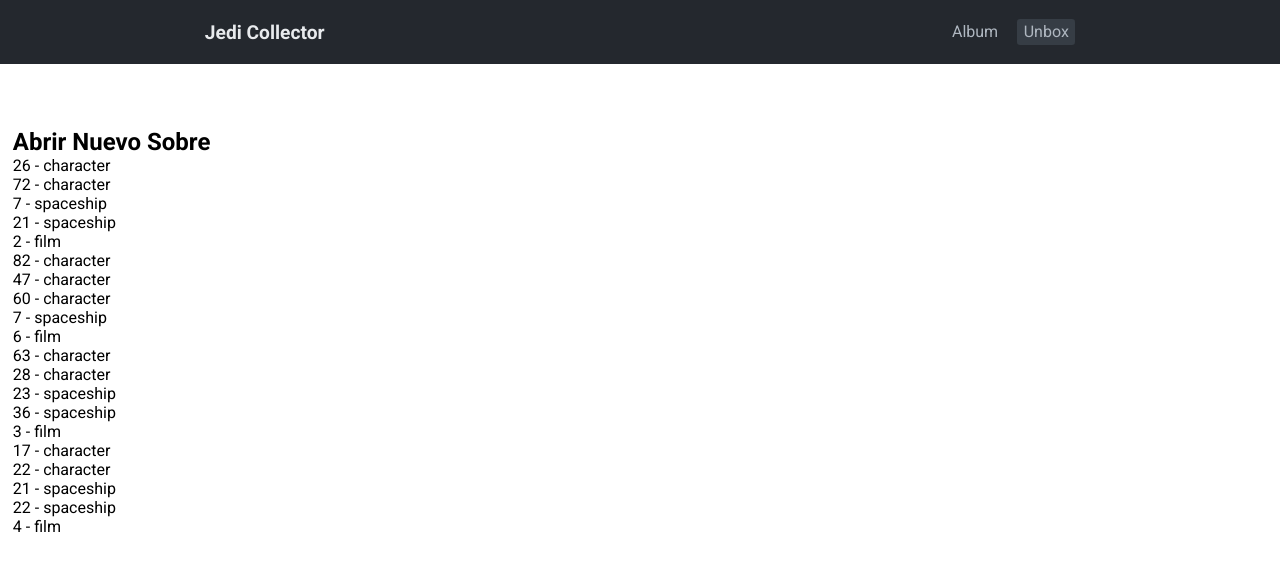
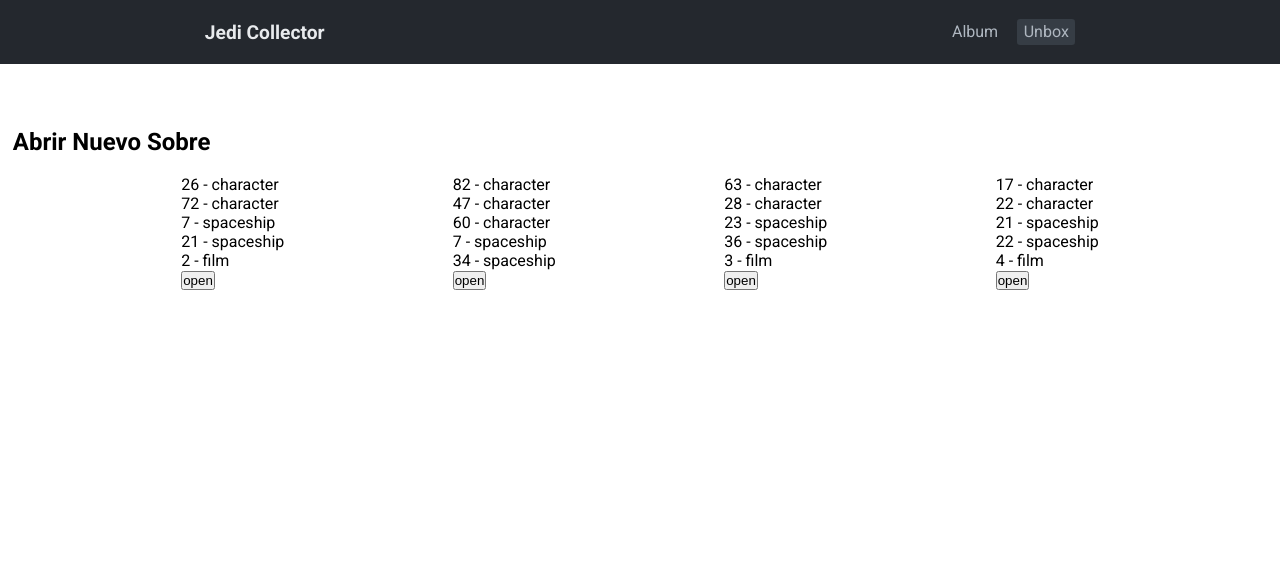
Before and after one commit to codentide/star-wars-card-collector, a React (Vite) app: page /unbox in a window 1280 px wide. Shown: the top 570 px of the page. Built offline with nearby package versions, Linux system fonts and the light colour scheme; no server answers.

Commit message:
Fix: Adding retries in getStickerFromApi to avoid some SWAPI holes

```diff
--- a/src/components/album/SecretPack/SecretPack.tsx
+++ b/src/components/album/SecretPack/SecretPack.tsx
@@ -1,11 +1,15 @@
 import { useState } from 'react'
 import type { SecretPack as SecretPackType } from '../../../types/album.types'
+import { useAlbumActions } from '../../../stores/album.store'
 
 interface Props {
+  index: number
   data: SecretPackType
 }
 
-export const SecretPack = ({ data }: Props) => {
+export const SecretPack = ({ index, data }: Props) => {
+  const { openSecretPack } = useAlbumActions()
+
   // 1. Clickear
   // 2. Traer los elementos segun cada objeto del array (SecretSticker)
   // 3. Loading llamativo mientras trae la data
@@ -18,10 +22,13 @@ export const SecretPack = ({ data }: Props) => {
   return (
     <article className="secret-pack">
       {data.map((sticker, index) => (
-        <p key={index}>
-          {sticker.id} - {sticker.category}
-        </p>
+        <div key={index}>
+          <p>
+            {sticker.id} - {sticker.category}
+          </p>
+        </div>
       ))}
+      <button onClick={() => openSecretPack(index)}>open</button>
     </article>
   )
 }
--- a/src/components/album/SecretPackList/SecretPackList.tsx
+++ b/src/components/album/SecretPackList/SecretPackList.tsx
@@ -1,5 +1,6 @@
 import type { SecretPack as SecretPackType } from '../../../types/album.types'
 import { SecretPack } from '../SecretPack/SecretPack'
+import './secret-pack-list.scss'
 
 interface Props {
   data: SecretPackType[]
@@ -7,9 +8,9 @@ interface Props {
 
 export const SecretPackList = ({ data }: Props) => {
   return (
-    <ul>
+    <ul className="secret-pack-list">
       {data.map((pack, index) => (
-        <SecretPack key={index} data={pack} />
+        <SecretPack key={index} index={index} data={pack} />
       ))}
     </ul>
   )
--- /dev/null
+++ b/src/components/album/SecretPackList/secret-pack-list.scss
@@ -0,0 +1,5 @@
+.secret-pack-list {
+  display: flex;
+  align-items: center;
+  justify-content: space-evenly;
+}
--- a/src/pages/Unbox.page.tsx
+++ b/src/pages/Unbox.page.tsx
@@ -1,10 +1,16 @@
 import { useEffect } from 'react'
-import { useAlbumActions, useAvailablePacks } from '../stores/album.store'
+import {
+  useAlbumActions,
+  useAvailablePacks,
+  useOpenedPack,
+} from '../stores/album.store'
 import { SecretPackList } from '../components/album/SecretPackList/SecretPackList'
+import { SecretPack } from '../components/album/SecretPack/SecretPack'
 
 export const UnboxPage = () => {
   const { generateAvailablePacks } = useAlbumActions()
   const availablePacks = useAvailablePacks()
+  const openedPack = useOpenedPack()
 
   useEffect(() => {
     generateAvailablePacks(4)
@@ -15,7 +21,12 @@ export const UnboxPage = () => {
   return (
     <section className="unbox-page">
       <h2>Abrir Nuevo Sobre</h2>
-      <SecretPackList data={availablePacks} />
+      <br />
+      {openedPack === null ? (
+        <SecretPackList data={availablePacks} />
+      ) : (
+        <SecretPack data={openedPack} />
+      )}
     </section>
   )
 }
--- a/src/services/sticker.service.ts
+++ b/src/services/sticker.service.ts
@@ -1,41 +1,52 @@
-import type { Category, SecretPack, Sticker } from '../types/album.types'
+import type {
+  Category,
+  SecretPack,
+  SecretSticker,
+  Sticker,
+} from '../types/album.types'
 import type { ApiFilm, ApiPeople, ApiSpaceShip } from '../types/swapi.types'
-import { determineRarity } from '../utils'
+import { ALBUM_SLOTS, determineRarity, getRandomId } from '../utils'
 
 const BASE_API_URL = import.meta.env.VITE_BASE_URL
 const END_POINTS: Record<Category, string> = {
   character: 'people',
   film: 'films',
-  spaceship: 'spaceships',
+  spaceship: 'starships',
 } as const
+const MAX_ATTEMPTS = 5
 
-// Traer de la api simultaneamente las peticiones del pack
-export const getPackFromApi = async (pack: SecretPack): Promise<Sticker[]> => {
-  const stickerPromises = pack.map(async (sticker) => {
+// Traer un sticker individual del api con su id y categoria
+const getStickerFromApi = async (
+  sticker: SecretSticker,
+  attempts = 1
+): Promise<Sticker | null> => {
   const category = sticker.category
   const id = sticker.id
   const url = `${BASE_API_URL}/${END_POINTS[category]}/${id}`
-    console.log(url)
 
   try {
     // Hacer petición
     const response = await fetch(url)
 
     if (!response.ok) {
+      // Debido a que la API tiene algunos huecos, utilizar recursividad para nuevos intentos
+      if (response.status === 404 && attempts < MAX_ATTEMPTS) {
+        // Generar un nuevo id random
+        const newId = getRandomId(1, ALBUM_SLOTS[category])
+        const newStickerRequest = { ...sticker, id: newId }
+        // Ejecutar la misma función sumándole un intento
+        return getStickerFromApi(newStickerRequest, attempts + 1)
+      }
       throw new Error(`SWAPI error: ${response.status} for ${url}`)
     }
+
     const data = await response.json()
-
-      // Adaptar
-
     const rarity = determineRarity(id, category)
     let title = 'unknown'
     if (category === 'film') {
-        const filmData = data as ApiFilm
-        title = filmData.title
+      title = (data as ApiFilm).title
     } else {
-        const namedData = data as ApiPeople | ApiSpaceShip
-        title = namedData.name
+      title = (data as ApiPeople | ApiSpaceShip).name
     }
 
     const newSticker: Sticker = {
@@ -44,13 +55,19 @@ export const getPackFromApi = async (pack: SecretPack): Promise<Sticker[]> => {
       rarity,
       category,
     }
-
+    console.log('Proceso exitoso:', newSticker)
     return newSticker
   } catch (error) {
     console.error('Error fetching or adapting sticker:', error)
     return null
   }
-  })
+}
+
+// Traer de la api simultaneamente las peticiones del pack
+export const getPackFromApi = async (pack: SecretPack): Promise<Sticker[]> => {
+  const stickerPromises = pack.map(async (sticker) =>
+    getStickerFromApi(sticker)
+  )
 
   const result = await Promise.all(stickerPromises)
   return result.filter((sticker): sticker is Sticker => sticker !== null)
--- a/src/stores/album.store.ts
+++ b/src/stores/album.store.ts
@@ -1,22 +1,29 @@
 import { create } from 'zustand'
 import type { Album, SecretPack, Sticker } from '../types/album.types'
 import { generateSecretPack, initializeAlbum } from '../utils'
+import { getPackFromApi } from '../services/sticker.service'
 
 interface Actions {
   initializeAlbum: () => void
   addStickerToAlbum: (sticker: Sticker) => void
   generateAvailablePacks: (limit: number) => void
+  openSecretPack: (index: number) => Promise<void>
+  clearOpenedPack: () => void
 }
 
 interface State {
   album: Album
   availablePacks: SecretPack[]
+  openedPack: Sticker[] | null
+  isLoading: boolean
   actions: Actions
 }
 
 export const useAlbumStore = create<State>((set, get) => ({
   album: { character: {}, film: {}, spaceship: {} },
+  openedPack: null,
   availablePacks: [],
+  isLoading: false,
   actions: {
     initializeAlbum: () => set({ album: initializeAlbum() }),
     addStickerToAlbum: (sticker) => {
@@ -46,10 +53,21 @@ export const useAlbumStore = create<State>((set, get) => ({
 
       set({ availablePacks: newAvailablePacks })
     },
+    openSecretPack: async (index) => {
+      set({ isLoading: true })
+      // Traer pack seleccionado
+      const selectedPack = get().availablePacks[index]
+      // Hacer fetch con el pack seleccionado
+      const openedPack = await getPackFromApi(selectedPack)
+      set({ openedPack, availablePacks: [], isLoading: false })
+    },
+    clearOpenedPack: () => set({ openedPack: null }),
   },
 }))
 
 export const useAlbum = () => useAlbumStore((state) => state.album)
 export const useAvailablePacks = () =>
   useAlbumStore((state) => state.availablePacks)
+export const useOpenedPack = () => useAlbumStore((state) => state.openedPack)
+export const useIsLoading = () => useAlbumStore((state) => state.isLoading)
 export const useAlbumActions = () => useAlbumStore((state) => state.actions)
--- a/src/utils/pack-utils.ts
+++ b/src/utils/pack-utils.ts
@@ -27,7 +27,7 @@ const CONFIG_1: Configuration = [
   'character',
   'character',
   'spaceship',
-  'film',
+  'spaceship',
 ]
 const CONFIG_2: Configuration = [
   'character',
```
Lines whose indentation alone changed are shown as unchanged.
